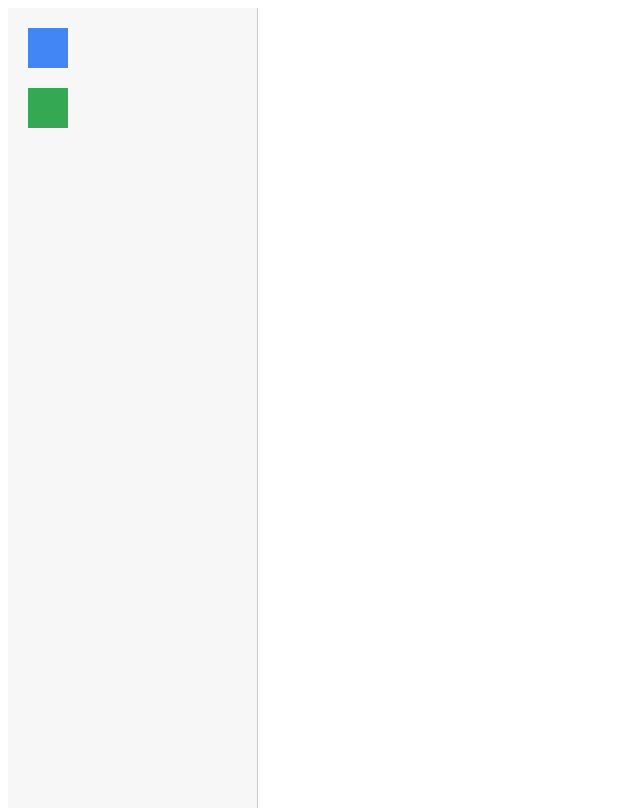
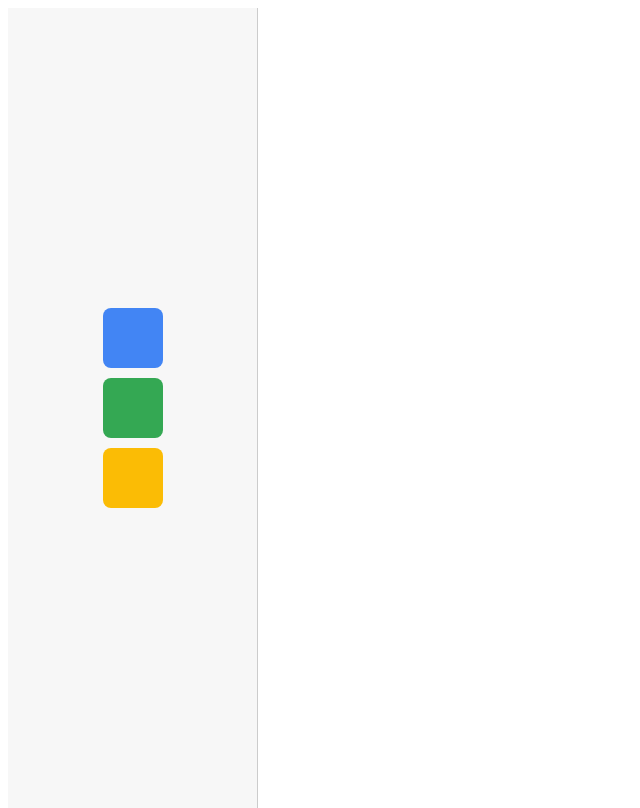
Before and after one commit to inseokk/eat-my-bubbles, a plain HTML site: page left_bar.html in a window 1280 px wide. Shown: the whole page, without its empty margins (0-640 px from the left). Drawn offline with Linux system fonts and the light colour scheme.

Commit message:
centered the buttons and made them bigger

```diff
--- a/left_bar.css
+++ b/left_bar.css
@@ -7,6 +7,18 @@
   padding: 20px;
   box-sizing: border-box;
   font-family: sans-serif;
+  position: relative; /* Needed for absolute positioning of button group */
+}
+
+/* Container for the button group */
+.button-group {
+  position: absolute;
+  top: 50%;
+  left: 50%;
+  transform: translate(-50%, -50%);  /* Centers the container vertically and horizontally */
+  display: flex;
+  flex-direction: column;
+  gap: 10px;  /* Space between buttons */
 }
 
 /* --- Updated Button Styles for Square Icon Buttons --- */
@@ -16,10 +28,10 @@
   display: inline-flex;
   justify-content: center;
   align-items: center;
-  width: 40px;  /* Fixed square width */
-  height: 40px; /* Fixed square height */
+  width: 60px;  /* Fixed square width */
+  height: 60px; /* Fixed square height */
   border: none;
-  border-radius: 0; /* Square corners */
+  border-radius: 8px; /* Rounded corners for a softer look */
   cursor: pointer;
   transition: background-color 0.3s ease;
   background: none;
@@ -62,6 +74,24 @@
   color: #ffffff;
 }
 
+/* Settings Button Styling (New Button) */
+.left-bar .settings-button {
+  background-color: #fbbc05;  /* Example color */
+}
+
+.left-bar .settings-button:hover {
+  background-color: #e0a800;  /* Slightly darker on hover */
+}
+
+/* Insert settings icon - using Font Awesome's cog icon (fa-cog) */
+.left-bar .settings-button::before {
+  content: "\f013";  /* Font Awesome Unicode for cog icon */
+  font-family: "Font Awesome 5 Free";
+  font-weight: 900;
+  font-size: 20px;
+  color: #ffffff;
+}
+
 /* --- End of Updated Button Styles --- */
 
 /* Page Navigation Preview Styling */
@@ -74,7 +104,7 @@
   width: 100%;
   margin-bottom: 10px;
   border: 1px solid #ddd;
-  border-radius: 0; /* Square corners */
+  border-radius: 0; /* Square corners for page previews remain unchanged */
   overflow: hidden;
 }
 
--- a/left_bar.html
+++ b/left_bar.html
@@ -8,11 +8,14 @@
 </head>
 <body>
   <div class="left-bar">
-    <button class="search-button"></button>
+    <div class="button-group">
+      <button class="search-button"></button>
+      <button class="history-button"></button>
+      <button class="settings-button"></button>
+    </div>
     <div class="page-navigation">
       <!-- page preview images here -->
     </div>
-    <button class="history-button"></button>
   </div>
 </body>
 </html>
```
